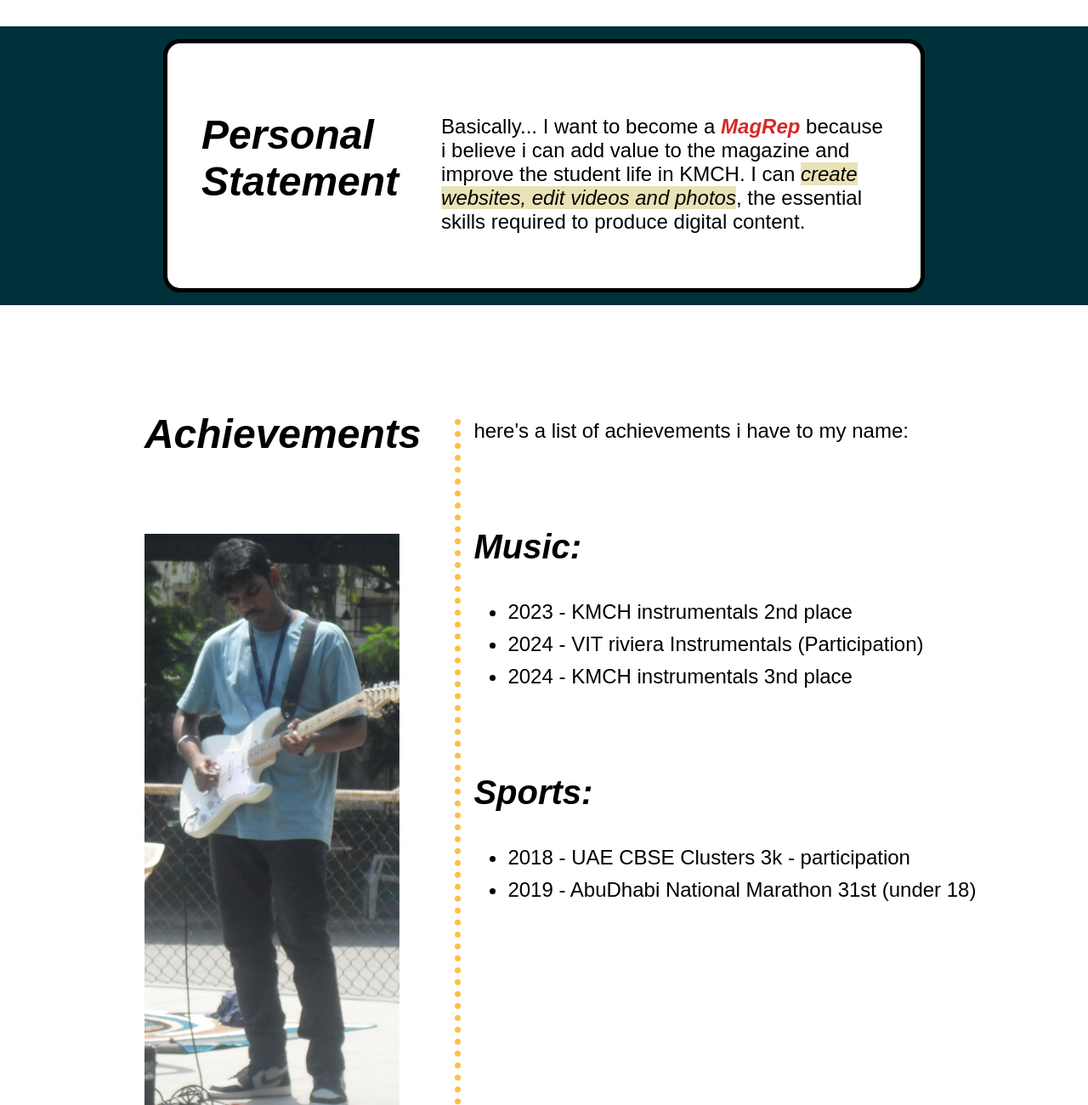
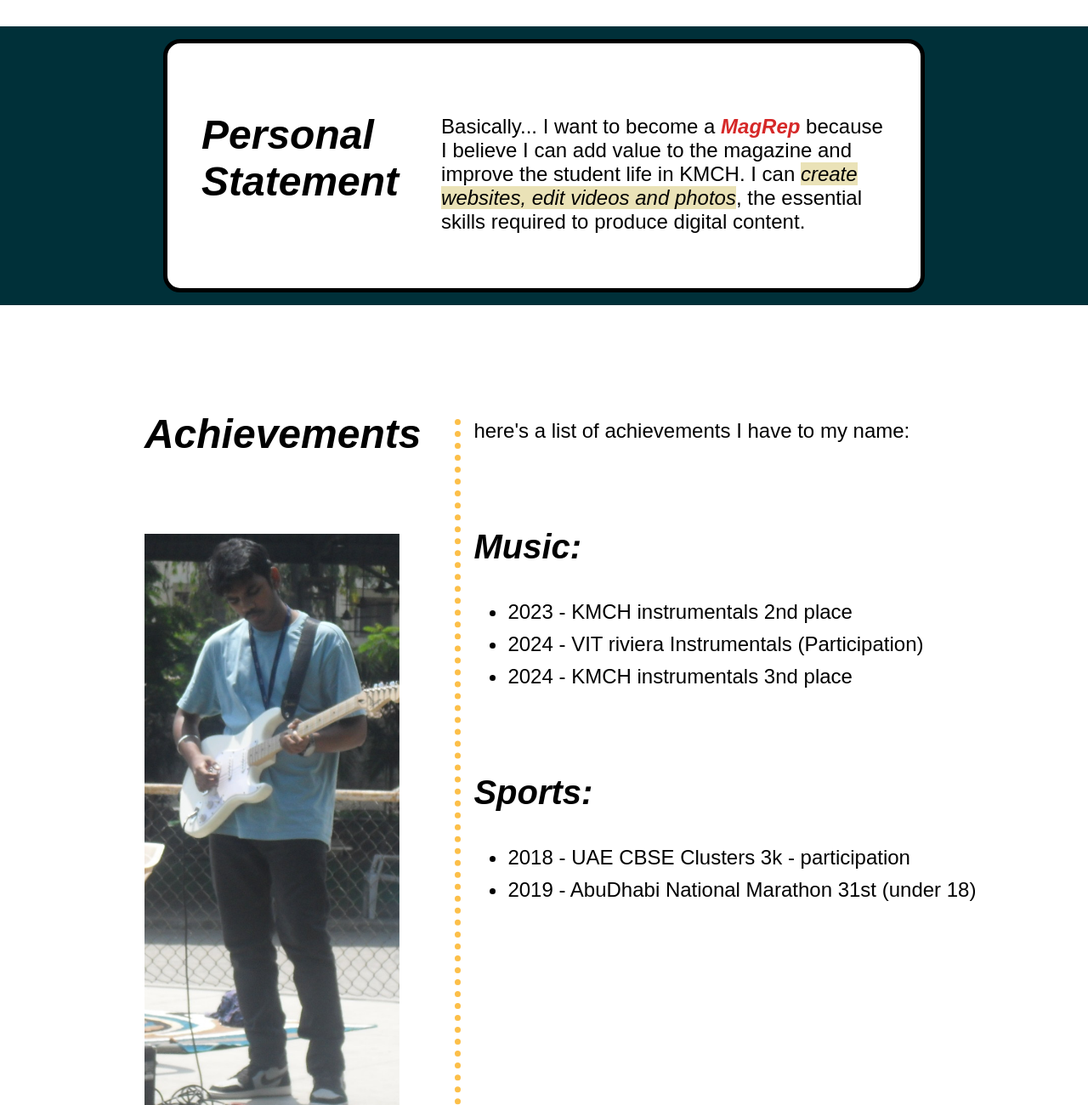
Before and after one commit to praneshsankar/Campulse, a plain HTML site: page index.html in a window 1280 px wide. Shown: the part 1800-3100 px from the top of the page at 85% size. Drawn offline with Linux system fonts and the light colour scheme.

Commit message:
Update index.html

```diff
--- a/index.html
+++ b/index.html
@@ -43,7 +43,7 @@
                 </div>
                 <div class="personal-content">
                     <p>Basically... I want to become a <span class="highlight">MagRep</span>
-                         because i believe  i can add value to
+                         because I believe  I can add value to
                          the magazine and improve  the student life
                           in KMCH. I can
                          <span class="bg-pale">create websites, edit videos and
@@ -60,7 +60,7 @@
                     <img src="achievements_banner.png" alt="">
                 </div>
                 <div class="achievements-content">
-                    here's a list of achievements i have to my name:
+                    here's a list of achievements I have to my name:
                     <h3>Music:</h3>
                     <ul>
                         <li>2023 - KMCH instrumentals 2nd place</li>
```
